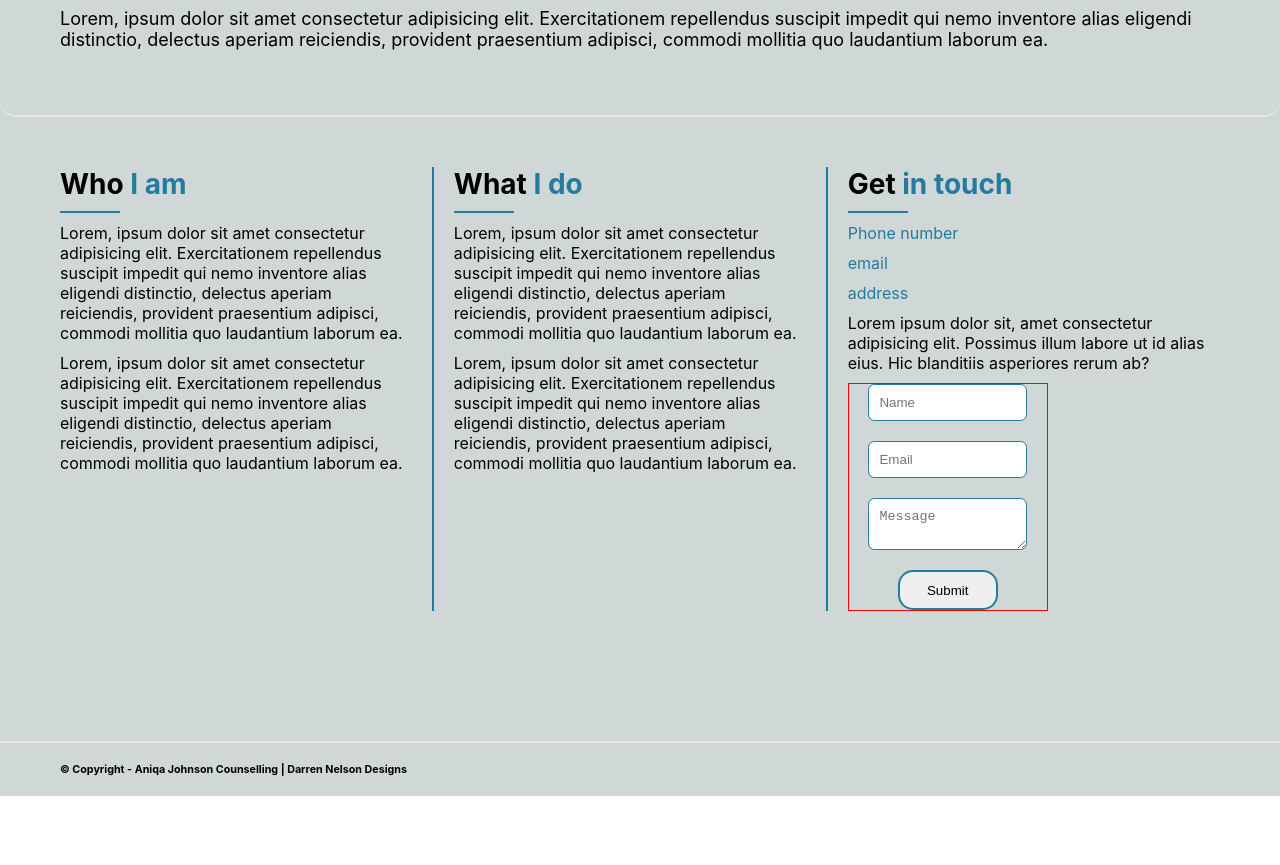
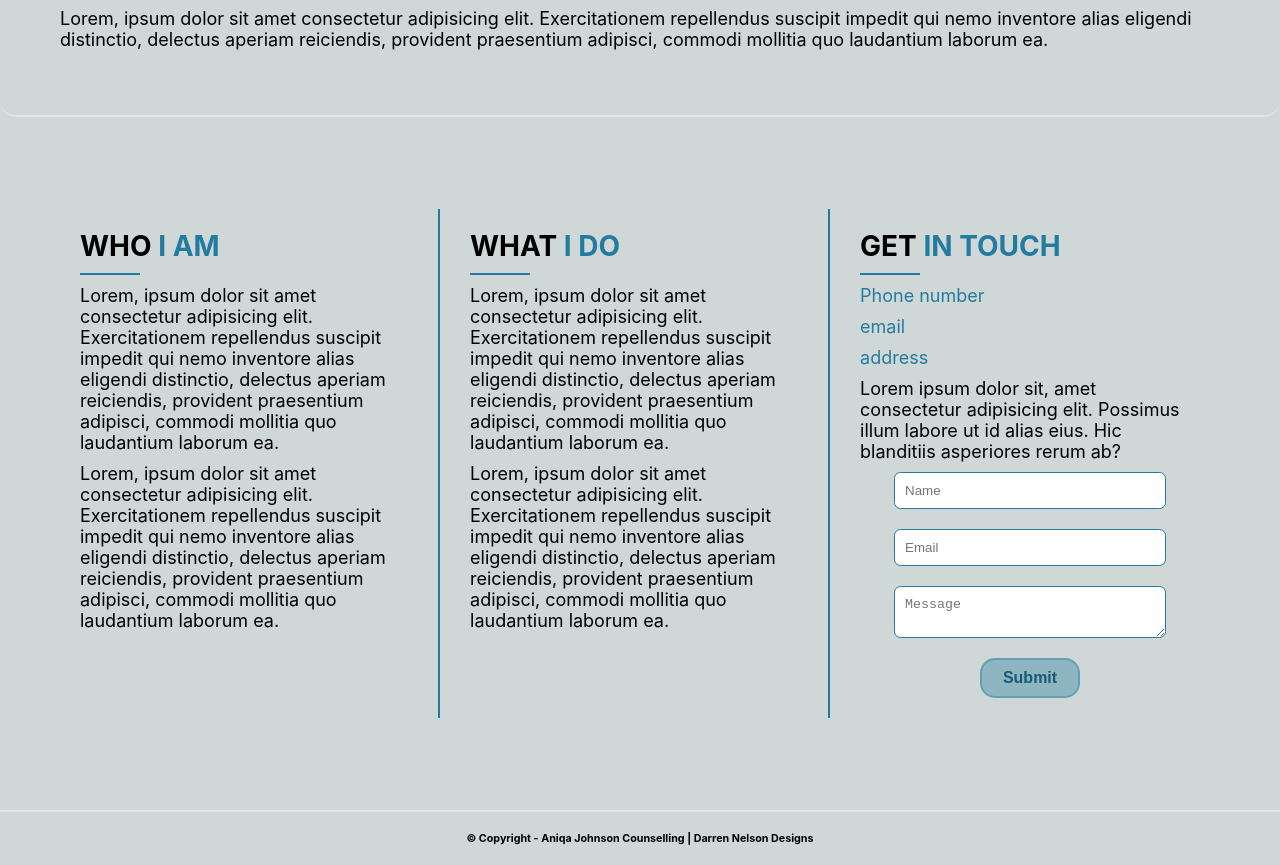
Before and after one commit to darrenpatricknelson/AniqaJohnson, a React (Create React App) app: page / in a window 1280 px wide. Shown: the part 683-1548 px from the top of the page. Before the commit the page ends 1479 px from the top, so only its background shows below. Built offline with nearby package versions, Linux system fonts and the light colour scheme.

Commit message:
update to css styles

```diff
--- a/src/App.css
+++ b/src/App.css
@@ -26,10 +26,9 @@
   width: 100%;
 }
 
-/* responsiveness */
-
-/* @media only screen and (max-width: 700px) {
-  .write_up {
-    height: auto;
+/* -------- responsiveness -------- */
+@media only screen and (max-width: 700px) {
+  .space-border {
+    margin: 0 auto;
   }
-} */
+}
--- a/src/components/Details.css
+++ b/src/components/Details.css
@@ -1,35 +1,39 @@
 .details-container {
   position: relative;
-  /* can possibly delete the height once you've played around with the content height  */
-  height: 78vh;
+  display: flex;
+  align-items: center;
 }
 
 .details-content {
   padding: 50px 20px;
   display: flex;
-  flex-direction: row;
-  justify-content: space-evenly;
   max-width: 1200px;
   min-width: 360px;
-  margin: 0 auto;
+  margin: 42px auto;
+}
+
+.details-content p {
+  font-size: 18px;
 }
 
 /* headings */
 .secondary-heading {
   font-size: 28px;
   margin-bottom: 10px;
+  text-transform: uppercase;
 }
 
+/* blocks of content */
 .who-i-am,
 .what-i-do {
-  margin-right: 20px;
-  padding-right: 20px;
+  margin-right: 10px;
   border-right: 2px solid #247ba0;
 }
 
 .who-i-am,
 .what-i-do,
 .get-in-touch {
+  padding: 20px;
   width: 400px;
 }
 
@@ -60,24 +64,19 @@
 }
 
 /* responsiveness */
-
 @media only screen and (max-width: 700px) {
   .details-container {
     height: auto;
   }
   .details-content {
-    padding: 50px 20px;
+    margin: 0;
+    padding: 20px;
     display: flex;
     flex-direction: column;
   }
 
   .who-i-am,
   .what-i-do {
-    margin-right: 0;
-    padding-right: 0;
-
-    margin-bottom: 20px;
-    padding-bottom: 20px;
     border-right: 0px;
     border-bottom: 2px solid #247ba0;
   }
@@ -85,8 +84,19 @@
   .who-i-am,
   .what-i-do,
   .get-in-touch {
+    margin: 0;
     width: 100%;
     padding-top: 20px;
     position: relative;
   }
+
+  .who-i-am,
+  .what-i-do {
+    margin-bottom: 20px;
+  }
+
+  /* headings */
+  .secondary-heading {
+    text-align: center;
+  }
 }
--- a/src/components/Footer.css
+++ b/src/components/Footer.css
@@ -1,6 +1,7 @@
 .footer_container {
   width: 100%;
   border-top: 2px solid #ffffff60;
+  text-align: center;
 }
 
 .footer_content h6 {
@@ -15,4 +16,8 @@
   .footer_content h6 {
     padding: 20px 40px;
   }
+
+  .footer_content h6 {
+    font-size: 9px;
+  }
 }
--- a/src/components/Form.css
+++ b/src/components/Form.css
@@ -1,6 +1,5 @@
 .form {
-  max-width: 200px;
-  border: 1px solid red;
+  max-width: 400px;
 }
 
 form {
@@ -31,7 +30,19 @@ button {
   width: 100px;
   border-radius: 15px;
   outline: none;
+  border: 2px solid #247ba060;
+  background-color: #247ba060;
+  font-size: 16px;
+  font-weight: 600;
+  color: #185975;
+}
+
+button:hover {
+  cursor: pointer;
   border: 2px solid #247ba0;
+  background-color: #247ba0;
+  color: #fff;
+  text-decoration: underline;
 }
 
 /* responsiveness */
--- a/src/components/WriteUp.css
+++ b/src/components/WriteUp.css
@@ -22,12 +22,16 @@
 .primary-heading {
   font-size: 32px;
   margin-bottom: 10px;
+  text-transform: uppercase;
 }
 
-/* responsiveness */
-
+/* -------- responsiveness -------- */
 @media only screen and (max-width: 700px) {
   .write-up-container {
     height: auto;
   }
+
+  .primary-heading {
+    text-align: center;
+  }
 }
```
